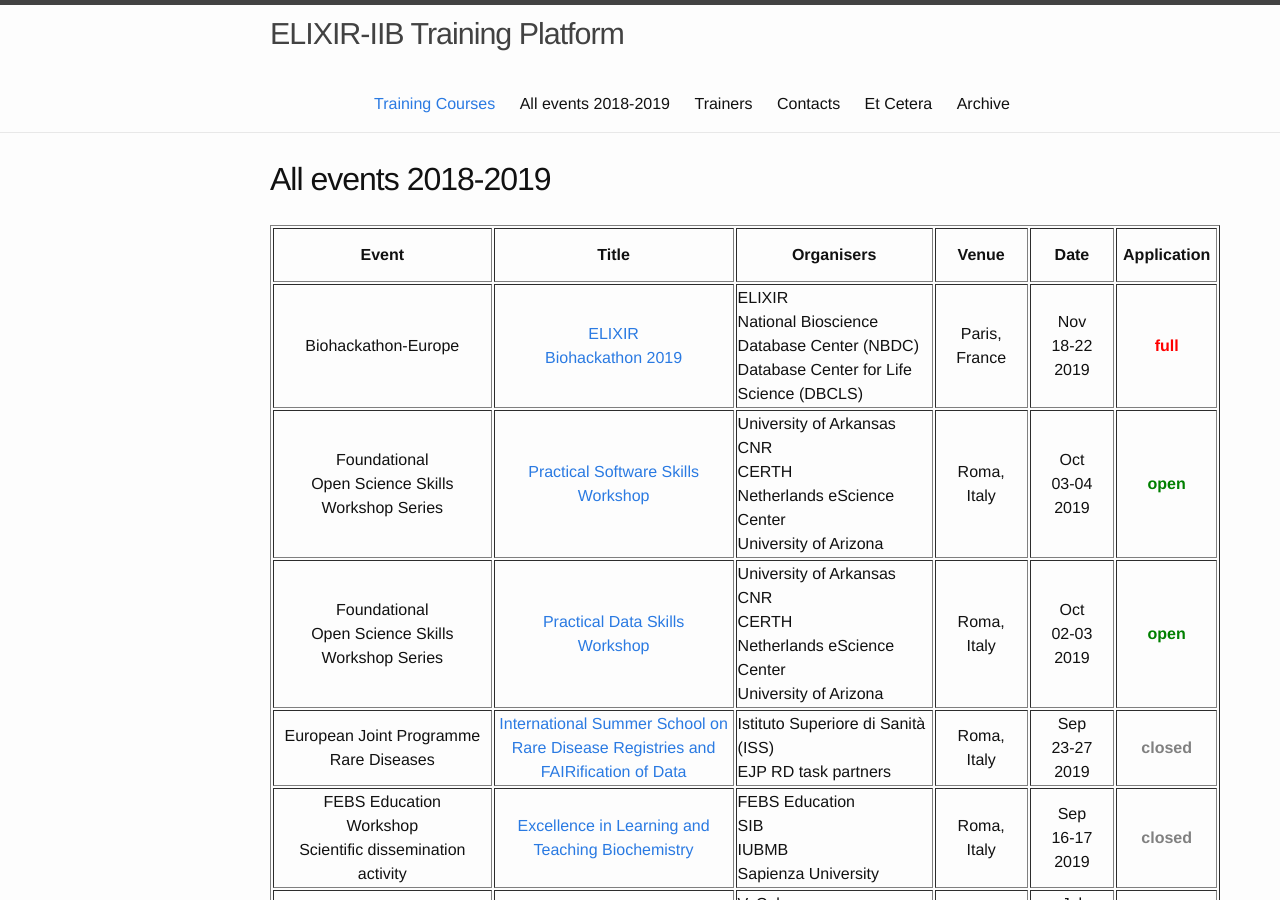
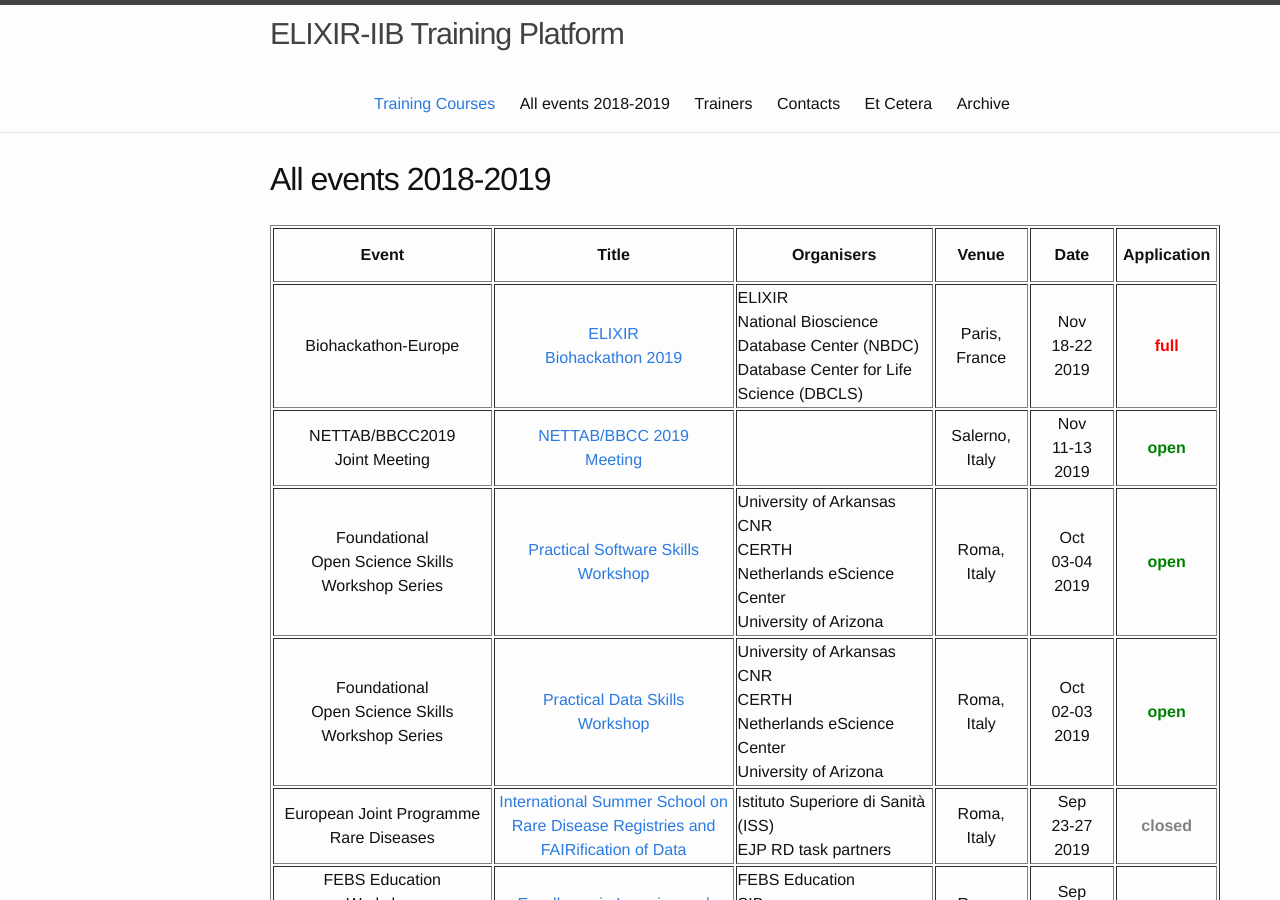
Before and after one commit to ELIXIR-IIB-training/website, a Jekyll site: the page built from _pages/01-all_events.md, in a window 1280 px wide and 900 px high. Built offline with Jekyll 4.4.1, drawn with Linux system fonts in a browser that asks for light colours.

Commit message:
Added NETTAB2019

```diff
--- a/_pages/01-all_events.md
+++ b/_pages/01-all_events.md
@@ -20,6 +20,14 @@ permalink: /all_events_2018_2019/
    <td height="50" align="center">Paris,<br>France</td>
    <td height="50" width="75" align="center">Nov<br>18-22<br>2019</td>
    <td height="50" align="center"><font color="red"><b>full</b></font></td>
+</tr>
+<tr>
+<td height="50" align="center">NETTAB/BBCC2019<br>Joint Meeting</td>
+   <td height="50" width="220" align="center"><a href="http://www.igst.it/nettab/2019/">NETTAB/BBCC 2019<br>Meeting<br></a></td>
+   <td height="50" width="150"></td>
+   <td height="50" align="center">Salerno,<br>Italy</td>
+   <td height="50" width="75" align="center">Nov<br>11-13<br>2019</td>
+   <td height="50" align="center"><font color="green"><b>open</b></font></td>
 </tr>
 <tr>
 <td height="50" align="center">Foundational <br>Open Science Skills <br>Workshop Series</td>
```
